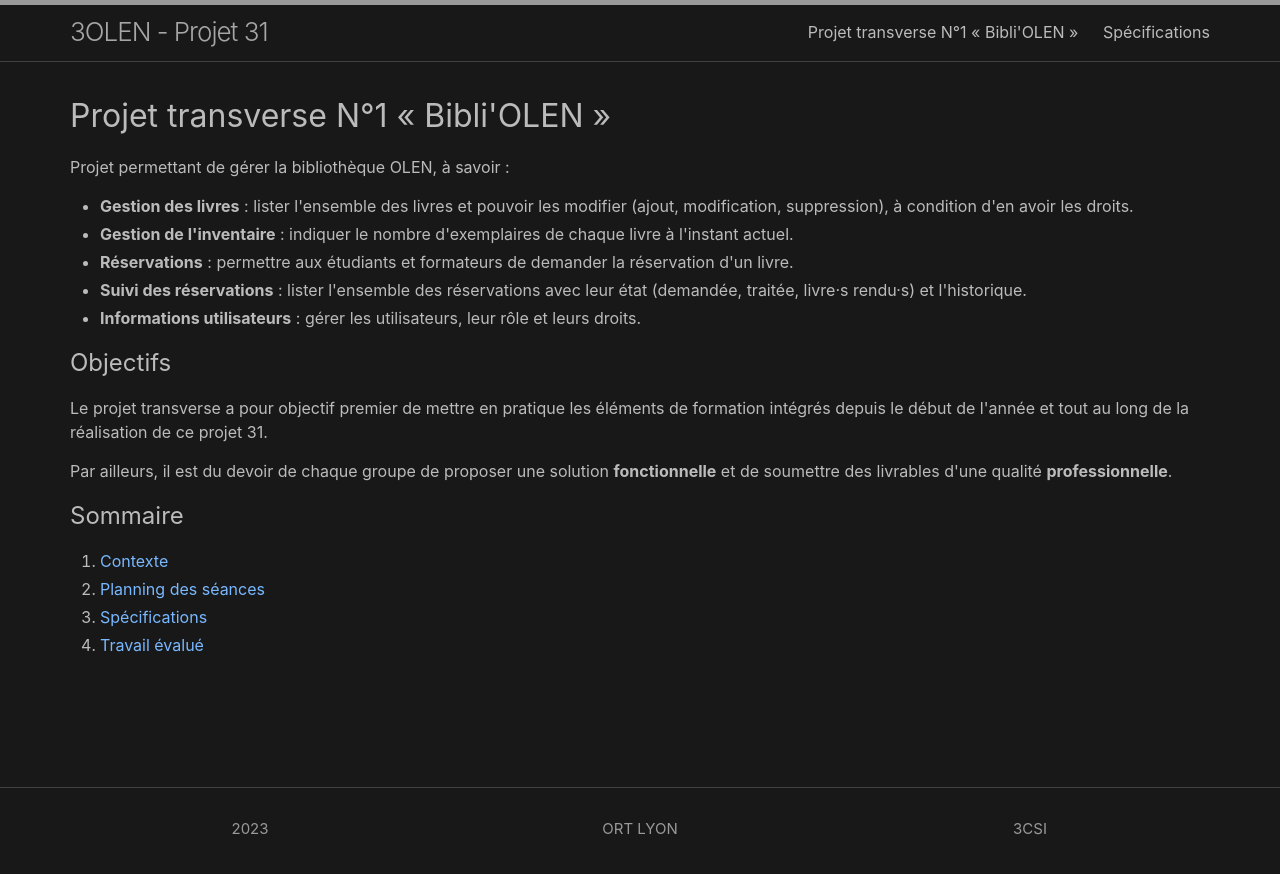
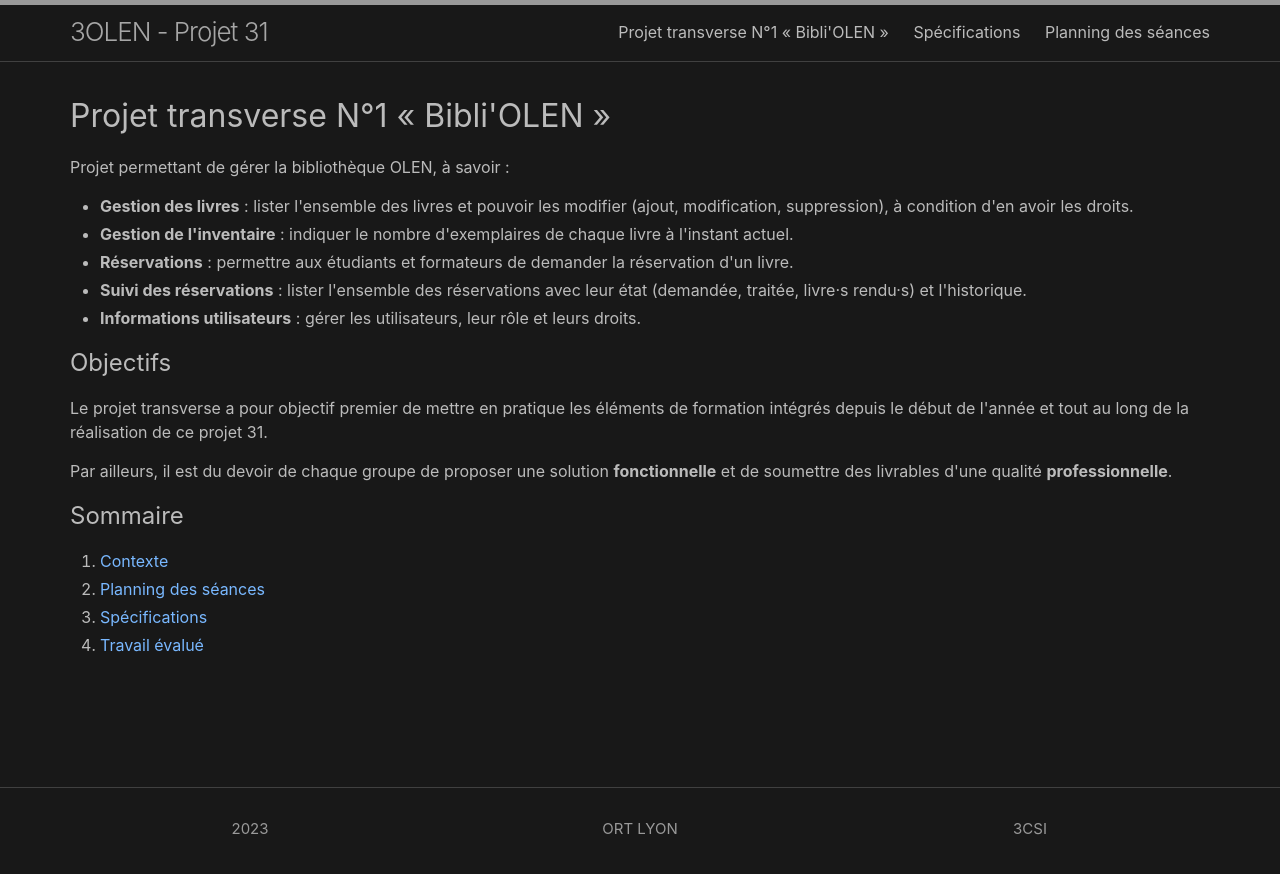
Before and after one commit to 3OLEN/projet-31, a Jekyll site: the page built from docs/index.html, in a window 1280 px wide. Shown: the top 874 px of the page. Built offline with Jekyll 4.4.1, drawn with Linux system fonts in a browser that asks for light colours.

Commit message:
✨ [Header] Planning
✨ Features
===========

* Add "planning" to useful links

📱 Responsive
=============

* Trigger useful link navbar "on-large" instead of "on-medium"

```diff
--- a/docs/_includes/header.html
+++ b/docs/_includes/header.html
@@ -25,6 +25,11 @@
                 <a class="page-link" href="{{ spec_page.url | relative_url }}">
                     {{ spec_page.title }}
                 </a>
+
+                {% assign planning_page = site.html_pages | where: "name", "planning.html" | first %}
+                <a class="page-link" href="{{ planning_page.url | relative_url }}">
+                    {{ planning_page.title }}
+                </a>
             </div>
         </nav>
         {%- endif -%}
--- a/docs/_sass/minima/_layout.scss
+++ b/docs/_sass/minima/_layout.scss
@@ -86,7 +86,7 @@
     margin-left: 20px;
   }
 
-  @media screen and (min-width: $on-medium) {
+  @media screen and (min-width: $on-large) {
     position: static;
     float: right;
     border: none;
```
